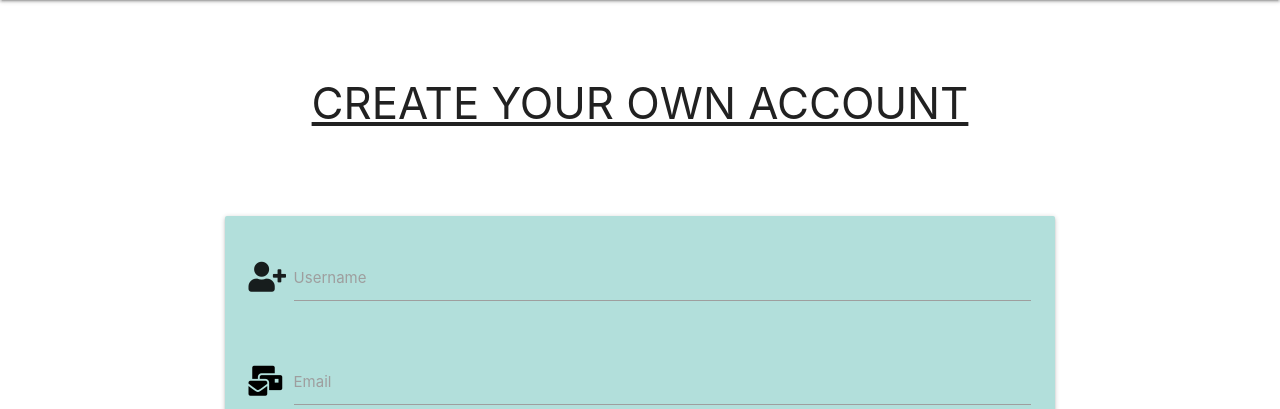
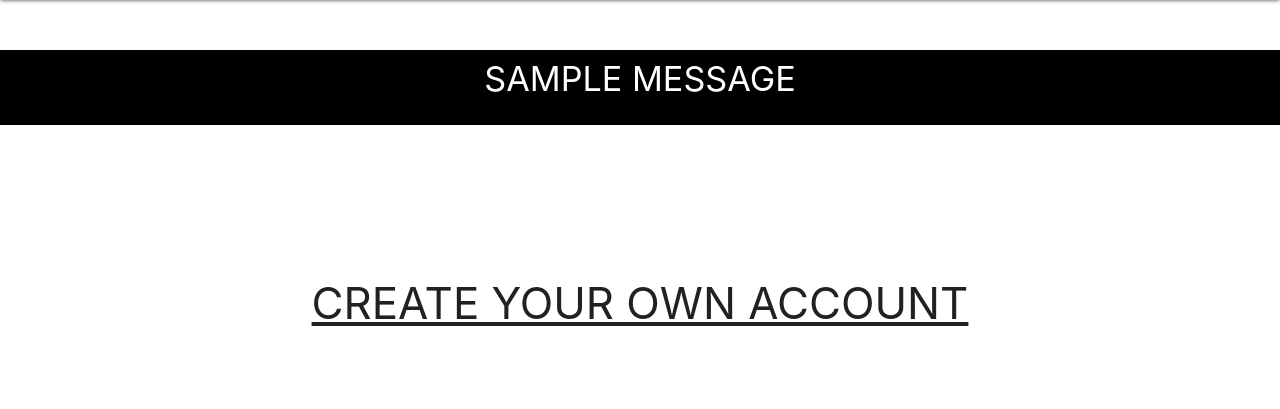
Before and after one commit to ColinHammarberg/milestoneprojectnumber3, a Flask app: page /register in a window 1280 px wide. Shown: the part 64-473 px from the top of the page. Run offline with Flask 2, Linux system fonts and the light colour scheme; one stand-in notice (Sample message) is shown; some libraries are stand-ins or nearby versions.

Commit message:
Created the functionality for the log in page. With a little bit of help from code institute and previos exercises I got it to work. I also activated the flash messages from the base.html file. Added all of the icons to the login file (the button) as well. Next up is to hide some of the navbar menu selections when the user is not signed in.

```diff
--- a/app.py
+++ b/app.py
@@ -25,6 +25,8 @@ def love_therapy():
     therapy = list(mongo.db.therapy.find())
     return render_template("lovetherapy.html", therapy=therapy)
 
+        # register function will create a user and add the user details into the database (Mongodb)
+
 @app.route("/register", methods=["GET", "POST"])
 def register():
     if request.method == "POST":
@@ -49,6 +51,36 @@ def register():
 
     return render_template("register.html")
 
+        # signin function will log in the user if it matches any of the users in the database
+
+@app.route("/signin", methods=["GET", "POST"])
+def signin():
+    if request.method == "POST":
+        # app will check if username exists in the database
+        existing_user = mongo.db.users.find_one(
+            {"username": request.form.get("username").lower()})
+
+        if existing_user:
+            # ensure hashed password matches user input
+            if check_password_hash(
+                    existing_user["password"], request.form.get("password")):
+                        session["user"] = request.form.get("username").lower()
+                        flash("Welcome, {}".format(
+                            request.form.get("username")))
+                        return redirect(url_for(
+                            "love_therapy", username=session["user"]))
+            else:
+                # Password doesn't match any user in the database
+                flash("Incorrect Username")
+                return redirect(url_for("signin"))
+
+        else:
+            # username doesn't match any user in the database
+            flash("Incorrect Username")
+            return redirect(url_for("signin"))
+
+    return render_template("signin.html")
+
 
 if __name__ == "__main__":
     app.run(host=os.environ.get("IP"),
--- a/requirements.txt
+++ b/requirements.txt
@@ -1,9 +1,8 @@
 click==8.0.1
-dnslib==0.9.16
 dnspython==2.1.0
+flash==1.0.3
 Flask==2.0.1
 Flask-PyMongo==2.3.0
 itsdangerous==2.0.1
-pymongo==3.11.4
-PythonDNS==0.1
+pymongo==3.12.0
 Werkzeug==2.0.1
--- a/static/style.css
+++ b/static/style.css
@@ -39,7 +39,7 @@ body {
     background-image: url("https://i0.wp.com/post.medicalnewstoday.com/wp-content/uploads/sites/3/2020/09/psychodynamic-therapy-1296x728-headert-1024x575.jpg?w=1155&h=1528");
 }
 
-/*------------------ landing image ends here ------------- */
+/*------------------ Landing image ends here ------------- */
 
 /*------------------ Register page begins here ------------- */
 
@@ -73,3 +73,21 @@ body {
   width: 100%;
   display: inline-block;
 }
+
+/*------------------ Flash messages begins here ------------- */
+
+.flashes {
+  margin: 0;
+  margin-top: 50px;
+  margin-bottom: 50px;
+  height: 100px;
+}
+
+.message {
+  padding-top: 10px;
+  padding-bottom: 10px;
+  text-transform: uppercase;
+  height: 75px;
+  width: 100%;
+}
+/*------------------ Flash messages ends here ------------- */
--- a/templates/base.html
+++ b/templates/base.html
@@ -40,6 +40,19 @@
         <!------- Mobile version & Ipad version navbar ends here ------->
 	</header>
 
+  <section>
+    <!-- flash messages -->
+    {% with messages = get_flashed_messages() %}
+        {% if messages %}
+            {% for message in messages %}
+                <div class="row flashes center-align">
+                    <h4 class="black white-text center-align message">{{ message }}</h4>
+                </div>
+            {% endfor %}
+        {% endif %}
+    {% endwith %}
+</section>
+
     <main>
       {% block content %}
       {% endblock %}
```
Also changed, not shown: templates/signin.html (+10 -1 lines).
